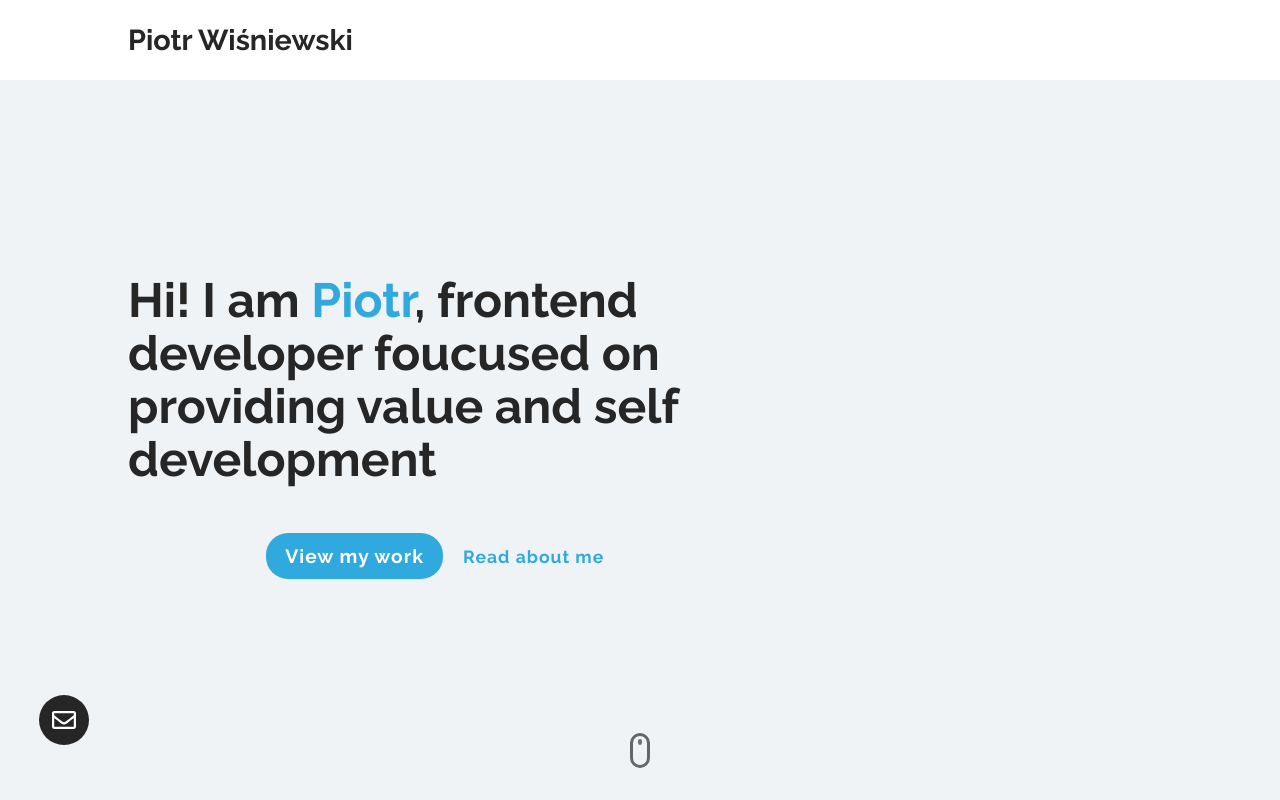
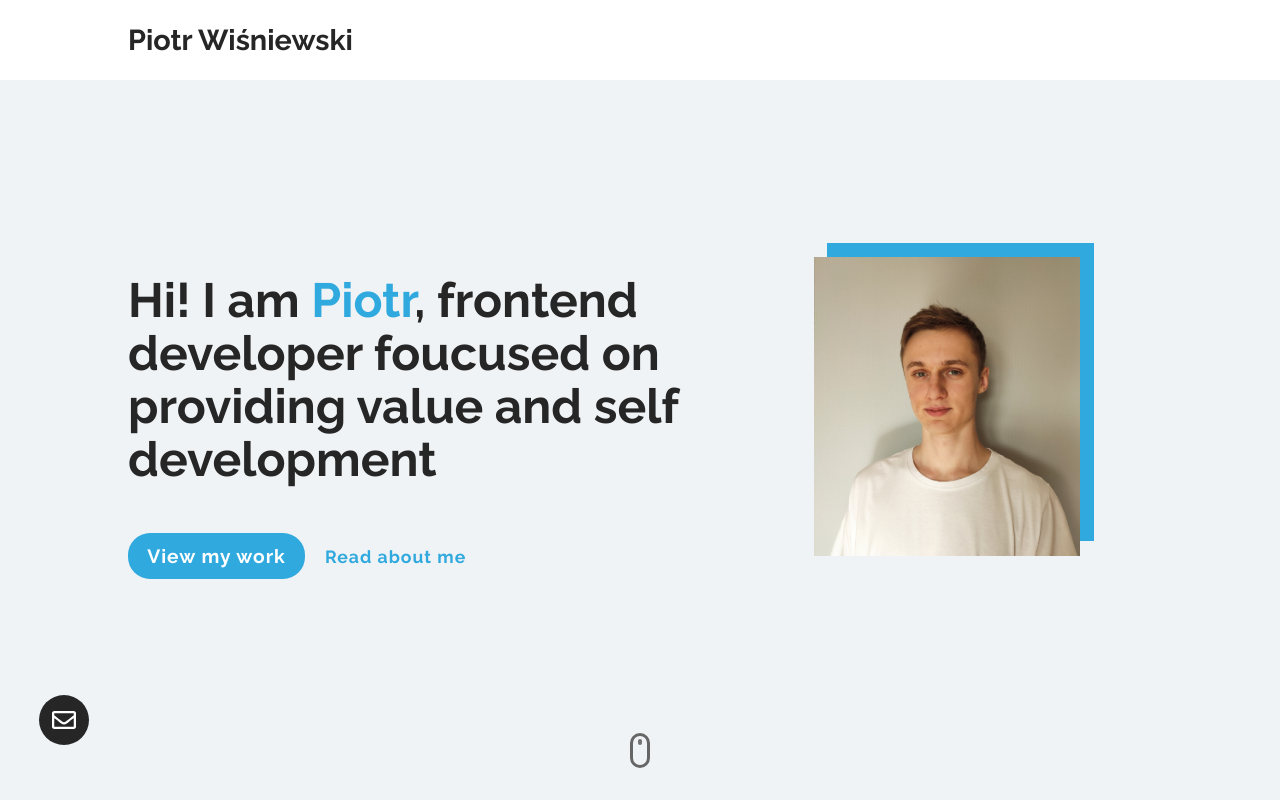
Before and after one commit to pietrushka/personal-portfolio, a Next.js app: page / in a window 1280 px wide. Shown: the top 800 px of the page. Built offline with nearby package versions, Linux system fonts and the light colour scheme.

Commit message:
Add portrait photo to hero section

```diff
--- a/components/hero.js
+++ b/components/hero.js
@@ -11,6 +11,14 @@ export default function Hero () {
             <BtnSecondary name='about' href='#about'>Read about me</BtnSecondary>
           </ButtonsContainer>
         </TextContent>
+        <ImageContent>
+          <PortraitContainer>
+            <PortraitBackground/>
+            <PortraitRatio>
+              <Portrait src='portrait-piotr.jpg'/>
+            </PortraitRatio>
+          </PortraitContainer>
+        </ImageContent>
       </HeroWrapper>
       <ScrollIconContainer>
         <ScrollIcon />
@@ -21,7 +29,7 @@ export default function Hero () {
 
 const HeroSection = styled.section`
   background: var(--bg-grey);
-  height: calc(100vh - 4rem);
+  min-height: calc(100vh - 4rem);
   display: flex;
   flex-direction: column;
   align-items: center;
@@ -34,8 +42,8 @@ const HeroWrapper = styled.div`
   width: 80%;
   margin: auto 0;
 
-  @media (max-width: 575.98px) {
-    flex-direction: column
+  @media (max-width: 768px) {
+    flex-direction: column-reverse;
   }
 `
 
@@ -57,19 +65,21 @@ const TextContent = styled.div`
     }
   }
 
-  @media (max-width: 767.98px) {
+  @media (max-width: 768px) {
     width: 100%;
     text-align: center;
+    margin-top: 2rem;
 
     h1 {
-      font-size: 3rem;
+      font-size: 2.5rem;
       margin: 0 auto;
     }
   }
 
   @media (max-width: 575.98px) {
+    margin-top: 1rem;
     h1 {
-      font-size: 2rem;
+      font-size: 1.5rem;
       margin: 0 auto;
     }
   }
@@ -79,14 +89,15 @@ const ButtonsContainer = styled.div`
   margin-top: 3rem;
   display: flex;
   align-items: center;
-  justify-content: center;
+  justify-content: start;
 
-  @media (max-width: 767.98px) {
+  @media (max-width: 768px) {
     justify-content: center;
   }
 
   @media (max-width: 575.98px) {
     flex-direction: column;
+    margin-top: 1rem;
   }
 
 `
@@ -124,6 +135,62 @@ const BtnSecondary = styled.a`
   &:hover {
     color: var(--blue-dark);
   }
+`
+
+const ImageContent = styled.div`
+  width: 40%;
+  display: flex;
+  justify-content:center;
+  align-items: center;
+  @media (max-width: 768px) {
+    width: 100%;
+    margin-top: 3rem;
+  }
+
+  @media (max-width: 575.98px) {
+    margin-top: 2rem;
+  }
+`
+
+const PortraitContainer = styled.div`
+  width: 65%;
+  position: relative;
+  @media (max-width: 768px) {
+    max-width: 300px;
+  }
+`
+
+const PortraitBackground = styled.div`
+  position: absolute;
+  width: 100%;
+  height: 100%;
+  top: -5%;
+  left: 5%;
+  background: var(--blue);
+`
+
+const PortraitRatio = styled.div`
+  position: relative;
+  width: 100%;
+  overflow: hidden;
+  padding-top: 112%;
+  height: 0;
+  overflow: hidden;
+  &:after {
+    width: 100%;
+    height: 100%;
+    background: var(--blue);
+    left: 5%;
+    content: '';
+  }
+`
+
+const Portrait = styled.img`
+  position: absolute;
+  top: 0;
+  left: 0;
+  width: 100%;
+  height: 100%;
 `
 
 const ScrollIconContainer = styled.div`
```
Also changed, not shown: public/portrait-piotr.jpg (added).
